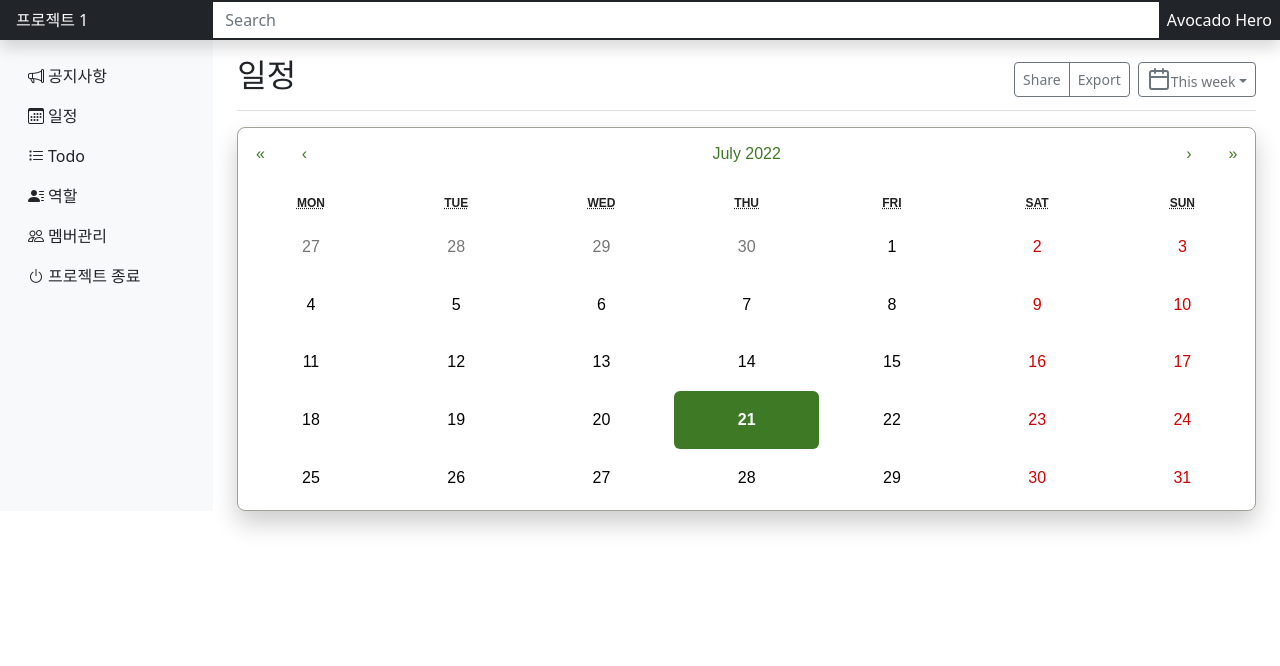
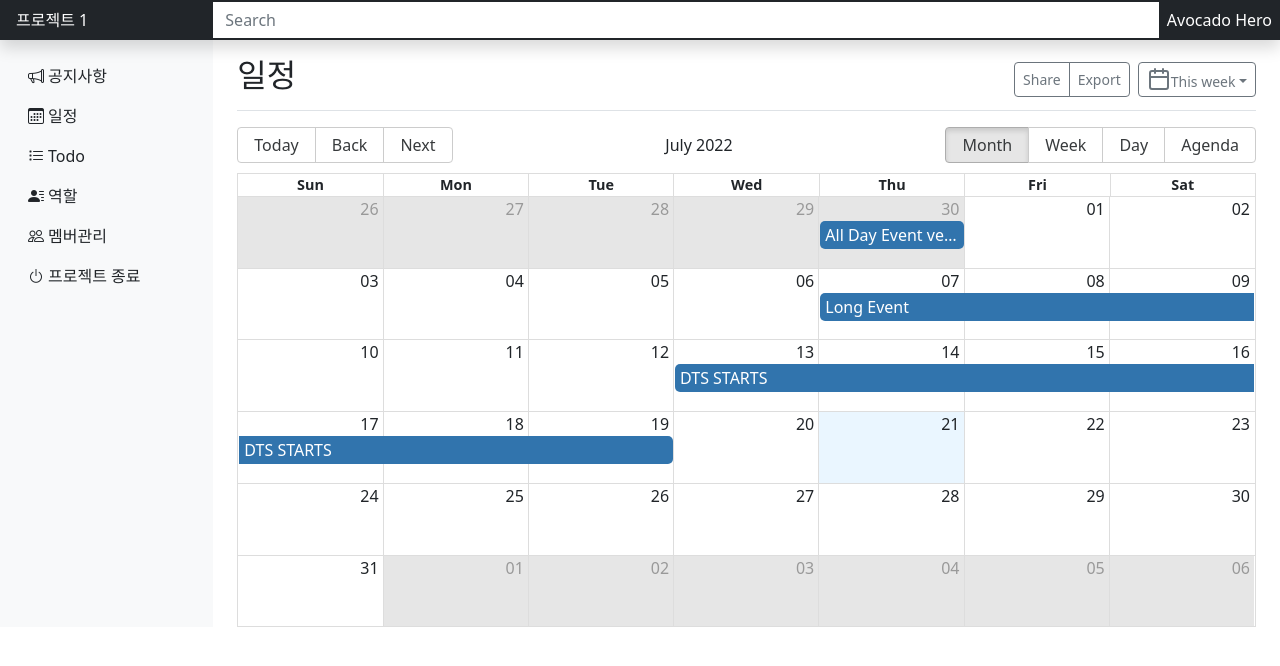
Before and after one commit to KGU-Team-Avocado/avocado-hero-web, a React (Create React App) app: page /project/calendar/1 in a window 1280 px wide. Shown: the top 666 px of the page. Built offline with nearby package versions, Linux system fonts and the light colour scheme.

Commit message:
달력 교체

```diff
--- a/package.json
+++ b/package.json
@@ -17,6 +17,7 @@
     "http-proxy-middleware": "^2.0.6",
     "immutable": "3.8.2",
     "react": "^18.2.0",
+    "react-big-calendar": "^1.5.0",
     "react-bootstrap": "^2.4.0",
     "react-calendar": "^3.7.0",
     "react-chartjs-2": "^4.3.1",
--- a/src/container/group/project/ProjectCalendarContainer.js
+++ b/src/container/group/project/ProjectCalendarContainer.js
@@ -1,10 +1,31 @@
 import { useState } from 'react';
-import Calendar from 'react-calendar';
-import 'react-calendar/dist/Calendar.css';
-import '../../../css/project/Calendar.css';
+import { Calendar, momentLocalizer } from 'react-big-calendar'
+import 'react-big-calendar/lib/css/react-big-calendar.css';
+import moment from 'moment'
+
+const localizer = momentLocalizer(moment)
 
 export default () => {
-    const [date, setDate] = useState(new Date());
+    const [events, setEvents] = useState([{
+        id: 0,
+        title: "All Day Event very long title",
+        allDay: true,
+        start: new Date(2022, 6, 0),
+        end: new Date(2022, 6, 1)
+      },
+      {
+        id: 1,
+        title: "Long Event",
+        start: new Date(2022, 6, 7),
+        end: new Date(2022, 6, 10)
+      },
+
+      {
+        id: 2,
+        title: "DTS STARTS",
+        start: new Date(2022, 6, 13, 0, 0, 0),
+        end: new Date(2022, 6, 20, 0, 0, 0)
+      }]);
 
     return (
         <>
@@ -23,7 +44,13 @@ export default () => {
 
             </div>
             <div className='calendar-container'>
-                <Calendar onChange={setDate} value={date} />
+                <Calendar
+                    localizer={localizer}
+                    events={events}
+                    startAccessor="start"
+                    endAccessor="end"
+                    style={{ height: 500 }}
+                />
             </div>
         </>
     )
```
Also changed, not shown: 1 other file (tests, documents, lock files or other folders).
